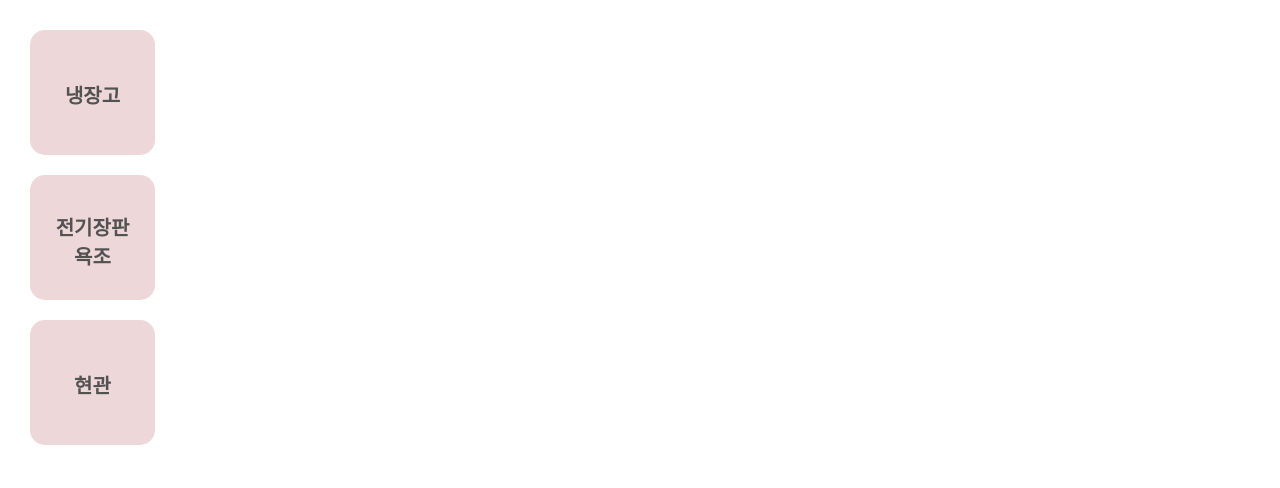
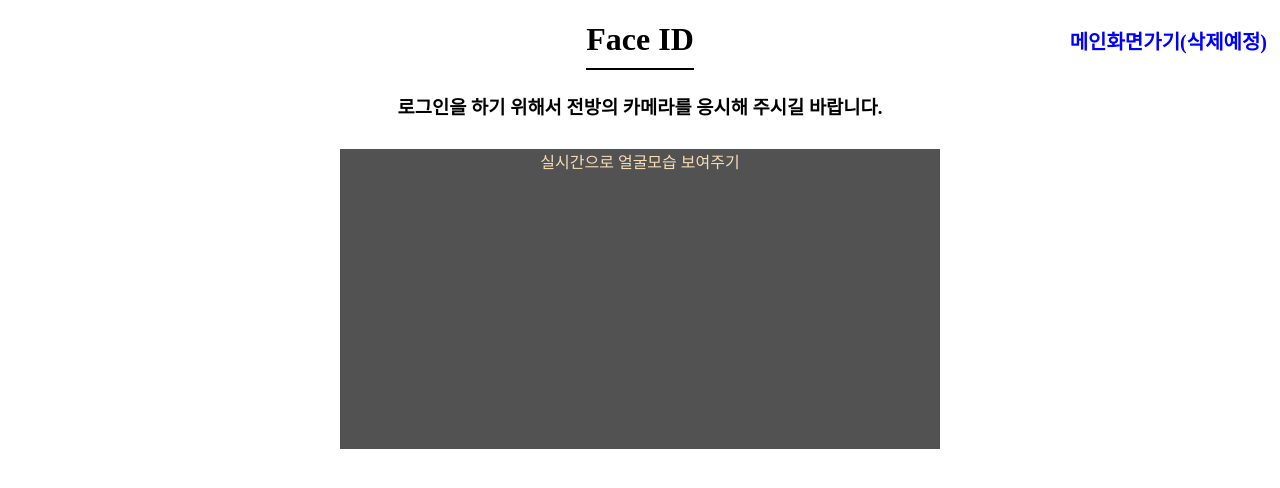
Before and after one commit to THINCAR/2021ESWContest_webOS_3004, a plain HTML site: page webapp/index.html in a window 1280 px wide. Drawn offline with nearby package versions, Linux system fonts and the light colour scheme.

Commit message:
Add & Modify : index.html > main.html, add new index.html

```diff
--- a/webapp/index.html
+++ b/webapp/index.html
@@ -8,8 +8,11 @@
 	<meta name="viewport" content="width=device-width, initial-scale=1.0">
 </head>
 <body>
-  <div class="refrigerator"><a href="./refrigerator1/refrigerator.html">냉장고</a></div>
-  <div class="heatbath"><a href="./heatbath1/heatbath.html">전기장판<br>욕조</a></div>
-  <div class="door"> <a href="./door1/door.html">현관</a></div>
+	<div class="container">
+		<h1 class="login_title">Face ID</h1>
+		<h3>로그인을 하기 위해서 전방의 카메라를 응시해 주시길 바랍니다.</h3>
+		<div style="position: absolute; right: 5px; top: 5px;"><a href="./main.html" style="color: blue;">메인화면가기(삭제예정)</a></div>
+		<div class="face_image">실시간으로 얼굴모습 보여주기</div>
+	</div>
 </body>
 </html>
--- a/webapp/style.css
+++ b/webapp/style.css
@@ -1,3 +1,4 @@
+/*  여기 아래부터는 main.html */
 a{
     display: block;
     color: #525252;
@@ -54,3 +55,27 @@ a{
     top:320px;
     left:30px;
 }
+
+/*  여기 아래부터는 index.html */
+.container{
+    position: relative;
+    text-align: center;
+}
+
+.login_title{
+    width: fit-content;
+    margin-right: auto;
+    margin-left: auto;
+    padding-bottom: 10px;
+    border-bottom: 2px solid black;
+}
+
+.face_image{
+    height: 300px;
+    width: 600px;
+    background-color: #525252;
+    margin-left: auto;
+    margin-right: auto;
+    color: wheat;
+    margin-top: 30px;
+}
```
Also changed, not shown: webapp/door1/door.html (+1 -1 lines), webapp/heatbath1/heatbath.html (+1 -1 lines), webapp/main.html (added, +15 -0 lines), webapp/refrigerator1/refrigerator.html (+1 -1 lines). Lines whose indentation alone changed are shown as unchanged.
